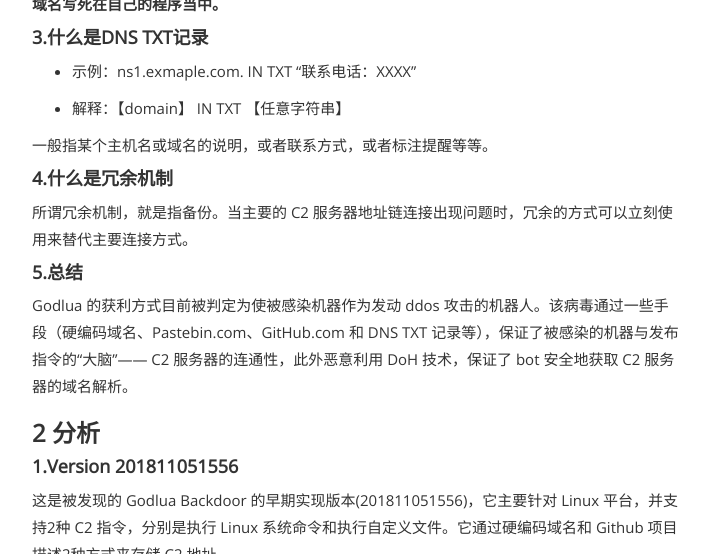
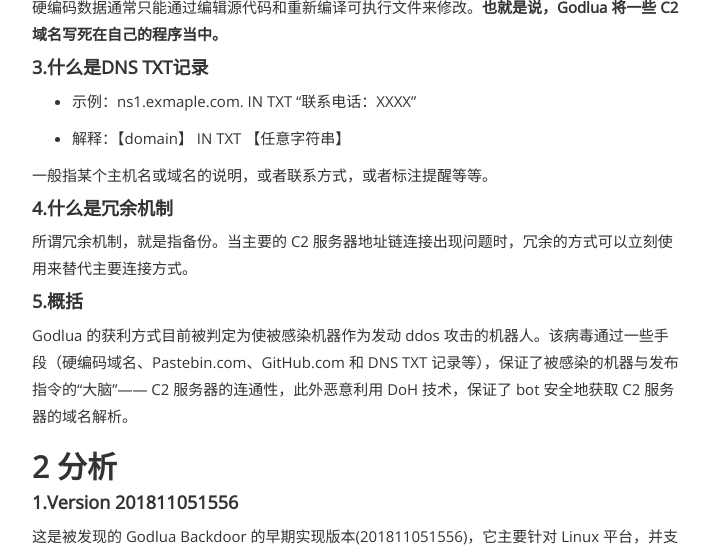
Before and after one commit to KarlBrian/karlbrian.github.io, a Jekyll site: the page built from _posts/2019-10-23-Godlua_Backdoor.md, in a window 1280 px wide and 900 px high, scrolled down 1629 px, cut to the strip 0-554 px from the top of the window. Shown: the whole strip, without its empty margins (283-993 px from the left). Built offline with Jekyll 4.4.1, drawn with Linux system fonts in a browser that asks for light colours.

Commit message:
Update 2019-10-23-Godlua_Backdoor.md

```diff
--- a/_posts/2019-10-23-Godlua_Backdoor.md
+++ b/_posts/2019-10-23-Godlua_Backdoor.md
@@ -7,7 +7,8 @@ pulished: true
 excerpt_separator: "比如你在地址栏输入"
 ---
 
-### **0 背景**
+## **0 背景**
+
 
 #### **1.DoH**
 
@@ -29,7 +30,8 @@ Godlua Backdoor 会使用硬编码域名、Pastebin.com、GitHub.com 和 DNS TXT
 
 ![两个版本对比图](http://r.photo.store.qq.com/psb?/V12ix5dK0c8VFD/gePX3wLkufNcbbMNausBH2BPnCIPg7pQo2chrA.MSwo!/o/dMMAAAAAAAAA&ek=1&kp=1&pt=0&bo=vAJcALwCXAADEDU!&tl=1&su=0258079041&tm=1571817600&sce=0-12-12&rf=2-9)
 
-#### **1 理解**
+## **1 理解**
+
 
 #### **1.什么是 C2 服务器**
 
@@ -57,11 +59,12 @@ var msg = a + “你好”；// 其中，“你好”就是硬编码。
 
 所谓冗余机制，就是指备份。当主要的 C2 服务器地址链连接出现问题时，冗余的方式可以立刻使用来替代主要连接方式。
 
-#### **5.总结**
+#### **5.概括**
 
 Godlua 的获利方式目前被判定为使被感染机器作为发动 ddos 攻击的机器人。该病毒通过一些手段（硬编码域名、Pastebin.com、GitHub.com 和 DNS TXT 记录等），保证了被感染的机器与发布指令的“大脑”—— C2 服务器的连通性，此外恶意利用 DoH 技术，保证了 bot 安全地获取 C2 服务器的域名解析。
 
-### **2 分析**
+## **2 分析**
+
 
 #### **1.Version 201811051556**
 
@@ -97,7 +100,8 @@ Godlua Backdoor Bot 样本在运行中会下载许多 Lua 脚本，可以分为
 
 可以发现幻数从 Lua 变成了 God，虽然样本中有 "\$LuaVersion: God 5.1.4 C$$LuaAuthors: R. \$" 字符串，但事实上所采用的版本并不是 5.1.4，具体版本无法确定，但可以肯定的是大于 5.2。
 
-### **3 处置建议**
+## **3 处置建议**
+
 
 目前还没有完全看清 Godlua Backdoor 的传播途径，但研究者发现一些 Linux 用户是通过 confluence 漏洞利用（CVE-2019-3396）感染的，建议排查并修复该漏洞。此外建议对 Godluad Backdoor 相关 IP，URL 和域名进行监控和封锁。
 
```
